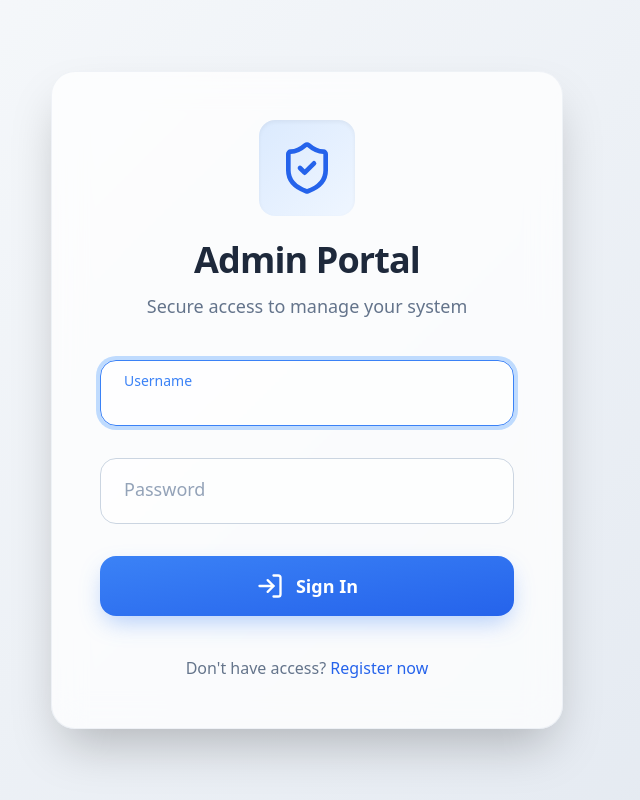
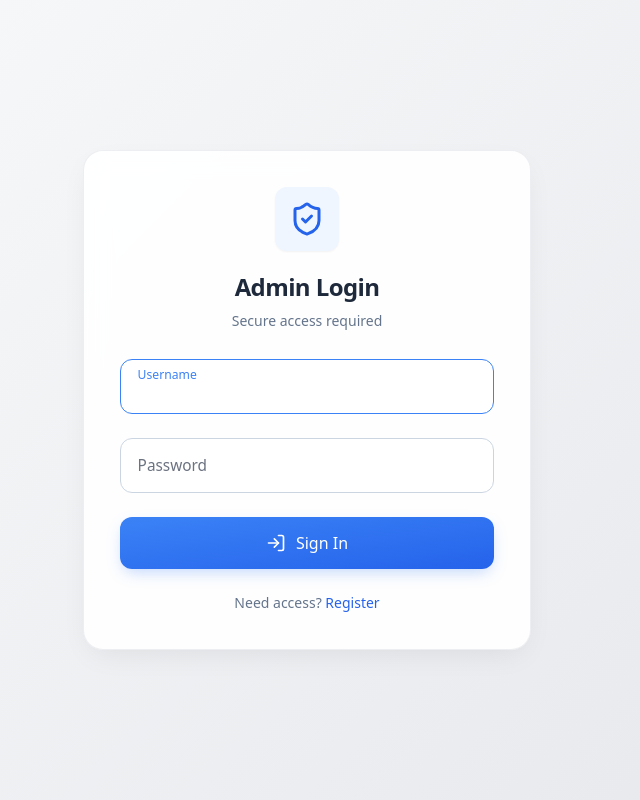
Before and after one commit to j00zf/rag-ai-v2, a Flask app: page /admin/login in a window 1280 px wide. Shown: the whole page, without its empty margins (333-973 px from the left). Run offline with Flask 3, Linux system fonts and the light colour scheme; some libraries are stand-ins or nearby versions.

```diff
--- a/templates/admin_login.html
+++ b/templates/admin_login.html
@@ -3,53 +3,29 @@
 <head>
   <meta charset="UTF-8" />
   <meta name="viewport" content="width=device-width, initial-scale=1.0"/>
-  <title>Admin Login • Secure Access</title>
+  <title>Admin Login</title>
 
   <script src="https://cdn.tailwindcss.com"></script>
   <script src="https://unpkg.com/lucide@latest"></script>
 
-  <script>
-    tailwind.config = {
-      darkMode: 'class',
-      theme: {
-        extend: {
-          colors: {
-            primary: {
-              600: '#2563eb',
-              700: '#1d4ed8',
-            },
-            surface: {
-              light: '#ffffff',
-              dark: '#0f172a',
-            }
-          },
-          borderRadius: {
-            '2.5xl': '1.375rem',
-          }
-        }
-      }
-    }
-  </script>
-
   <style>
     body {
-      background: linear-gradient(135deg, #f8fafc 0%, #e2e8f0 100%);
-    }
-    .dark body {
-      background: linear-gradient(135deg, #0f172a 0%, #1e293b 100%);
+      background: linear-gradient(135deg, #f9fafb 0%, #e5e7eb 100%);
+      font-size: 0.95rem;
     }
 
     .card {
-      background: rgba(255, 255, 255, 0.75);
-      backdrop-filter: blur(16px);
-      -webkit-backdrop-filter: blur(16px);
-      border: 1px solid rgba(226, 232, 240, 0.5);
-      transition: all 0.4s cubic-bezier(0.34, 1.56, 0.64, 1);
+      background: rgba(255, 255, 255, 0.92);
+      backdrop-filter: blur(12px);
+      -webkit-backdrop-filter: blur(12px);
+      border: 1px solid rgba(229, 231, 235, 0.7);
+      border-radius: 1.25rem;
+      box-shadow: 0 10px 30px -8px rgba(0,0,0,0.08);
+      transition: transform 0.22s ease;
     }
 
-    .dark .card {
-      background: rgba(15, 23, 42, 0.65);
-      border-color: rgba(59, 69, 94, 0.5);
+    .card:hover {
+      transform: translateY(-2px);
     }
 
     .input-group {
@@ -57,73 +33,74 @@
     }
 
     .input-group input {
-      padding-top: 1.75rem;
-      padding-bottom: 0.5rem;
+      padding: 1.4rem 1.1rem 0.5rem;
+      font-size: 0.96rem;
     }
 
     .input-group label {
       position: absolute;
-      left: 1.5rem;
-      top: 1.125rem;
-      font-size: 1.125rem;
-      color: #94a3b8;
+      left: 1.1rem;
+      top: 1rem;
+      font-size: 0.96rem;
+      color: #6b7280;
       pointer-events: none;
-      transition: all 0.25s ease;
+      transition: all 0.24s ease;
     }
 
     .input-group input:focus + label,
     .input-group input:not(:placeholder-shown) + label {
-      top: 0.625rem;
-      font-size: 0.875rem;
+      top: 0.45rem;
+      font-size: 0.76rem;
       color: #3b82f6;
+      font-weight: 500;
     }
 
     .btn-primary {
       background: linear-gradient(to bottom right, #3b82f6, #2563eb);
-      box-shadow: 0 10px 25px -5px rgba(59, 130, 246, 0.4);
+      box-shadow: 0 6px 16px -4px rgba(59,130,246,0.35);
     }
 
     .btn-primary:hover {
-      transform: translateY(-2px) scale(1.02);
-      box-shadow: 0 20px 35px -5px rgba(59, 130, 246, 0.5);
+      transform: translateY(-1px);
+      box-shadow: 0 10px 24px -6px rgba(59,130,246,0.45);
     }
 
     @keyframes fadeInUp {
-      from { opacity: 0; transform: translateY(25px); }
+      from { opacity: 0; transform: translateY(18px); }
       to   { opacity: 1; transform: translateY(0); }
     }
 
     .animate-fade-in-up {
-      animation: fadeInUp 0.7s cubic-bezier(0.34, 1.56, 0.64, 1) forwards;
+      animation: fadeInUp 0.6s ease-out forwards;
     }
   </style>
 </head>
 
-<body class="min-h-screen flex items-center justify-center p-6 font-sans antialiased">
+<body class="min-h-screen flex items-center justify-center p-5 font-sans antialiased">
 
-  <div class="card w-full max-w-lg p-10 md:p-12 rounded-3xl shadow-2xl animate-fade-in-up">
+  <div class="card w-full max-w-md p-7 sm:p-8 md:p-9 animate-fade-in-up">
 
     <!-- Header -->
-    <div class="text-center mb-10">
-      <div class="inline-flex items-center justify-center w-24 h-24 bg-gradient-to-br from-blue-100 to-blue-50 dark:from-blue-950 dark:to-slate-800 text-blue-600 dark:text-blue-400 rounded-2xl mb-6 shadow-inner">
-        <i data-lucide="shield-check" class="w-14 h-14"></i>
+    <div class="text-center mb-7">
+      <div class="inline-flex items-center justify-center w-16 h-16 bg-blue-50 text-blue-600 rounded-xl mb-5 shadow-sm">
+        <i data-lucide="shield-check" class="w-9 h-9"></i>
       </div>
-      <h1 class="text-4xl font-bold text-slate-800 dark:text-slate-100 tracking-tight">
-        Admin Portal
+      <h1 class="text-2xl font-bold text-slate-800 tracking-tight">
+        Admin Login
       </h1>
-      <p class="mt-3 text-lg text-slate-500 dark:text-slate-400">
-        Secure access to manage your system
+      <p class="mt-2 text-sm text-slate-500">
+        Secure access required
       </p>
     </div>
 
     <!-- Error message -->
     {% if error %}
-    <div class="bg-red-50 dark:bg-red-950/40 border border-red-200 dark:border-red-800 text-red-700 dark:text-red-300 px-6 py-4 rounded-2xl mb-8 text-center font-medium shadow-sm">
+    <div class="bg-red-50 border border-red-200 text-red-700 px-5 py-3 rounded-xl mb-6 text-sm text-center font-medium">
       {{ error }}
     </div>
     {% endif %}
 
-    <form method="POST" action="" class="space-y-8">
+    <form method="POST" action="" class="space-y-6">
 
       <!-- Username -->
       <div class="input-group">
@@ -134,11 +111,9 @@
           placeholder=" "
           required
           autofocus
-          class="w-full px-5 pt-6 pb-2 bg-white/60 dark:bg-slate-800/60 border border-slate-300 dark:border-slate-600 rounded-2xl focus:border-blue-500 focus:ring-4 focus:ring-blue-200 dark:focus:ring-blue-900/30 outline-none transition-all text-lg text-slate-900 dark:text-slate-100 placeholder-transparent"
+          class="w-full bg-white/80 border border-slate-300 rounded-xl focus:border-blue-500 focus:ring-3 focus:ring-blue-100 outline-none transition-all text-slate-900 placeholder-transparent"
         />
-        <label for="username" class="text-slate-500 dark:text-slate-400 font-medium">
-          Username
-        </label>
+        <label for="username">Username</label>
       </div>
 
       <!-- Password -->
@@ -149,45 +124,36 @@
           name="password"
           placeholder=" "
           required
-          class="w-full px-5 pt-6 pb-2 bg-white/60 dark:bg-slate-800/60 border border-slate-300 dark:border-slate-600 rounded-2xl focus:border-blue-500 focus:ring-4 focus:ring-blue-200 dark:focus:ring-blue-900/30 outline-none transition-all text-lg text-slate-900 dark:text-slate-100 placeholder-transparent"
+          class="w-full bg-white/80 border border-slate-300 rounded-xl focus:border-blue-500 focus:ring-3 focus:ring-blue-100 outline-none transition-all text-slate-900 placeholder-transparent"
         />
-        <label for="password" class="text-slate-500 dark:text-slate-400 font-medium">
-          Password
-        </label>
+        <label for="password">Password</label>
       </div>
 
       <!-- Submit -->
       <button
         type="submit"
-        class="btn-primary w-full py-4 text-white font-semibold text-lg rounded-2xl flex items-center justify-center gap-3 transition-all duration-300 hover:shadow-xl active:scale-[0.98]"
+        class="btn-primary w-full py-3.5 text-white font-medium text-base rounded-xl flex items-center justify-center gap-2.5 transition-all active:scale-[0.98]"
       >
-        <i data-lucide="log-in" class="w-7 h-7"></i>
+        <i data-lucide="log-in" class="w-5 h-5"></i>
         Sign In
       </button>
 
     </form>
 
-    <!-- Footer links -->
-    <div class="text-center mt-10 text-slate-500 dark:text-slate-400">
-      <p class="text-base">
-        Don't have access?
-        <a href="/admin/register" class="text-blue-600 dark:text-blue-400 hover:text-blue-700 dark:hover:text-blue-300 font-medium underline-offset-4 hover:underline transition-colors">
-          Register now
+    <!-- Footer link -->
+    <div class="text-center mt-6 text-sm text-slate-500">
+      <p>
+        Need access?
+        <a href="/admin/register" class="text-blue-600 hover:text-blue-700 font-medium underline-offset-3 hover:underline">
+          Register
         </a>
       </p>
-          </div>
+    </div>
 
   </div>
 
   <script>
     lucide.createIcons();
-
-    // Optional: toggle dark mode (for demo)
-    if (localStorage.theme === 'dark' || (!('theme' in localStorage) && window.matchMedia('(prefers-color-scheme: dark)').matches)) {
-      document.documentElement.classList.add('dark')
-    } else {
-      document.documentElement.classList.remove('dark')
-    }
   </script>
 
 </body>
```
Also changed, not shown: 1 other file.
